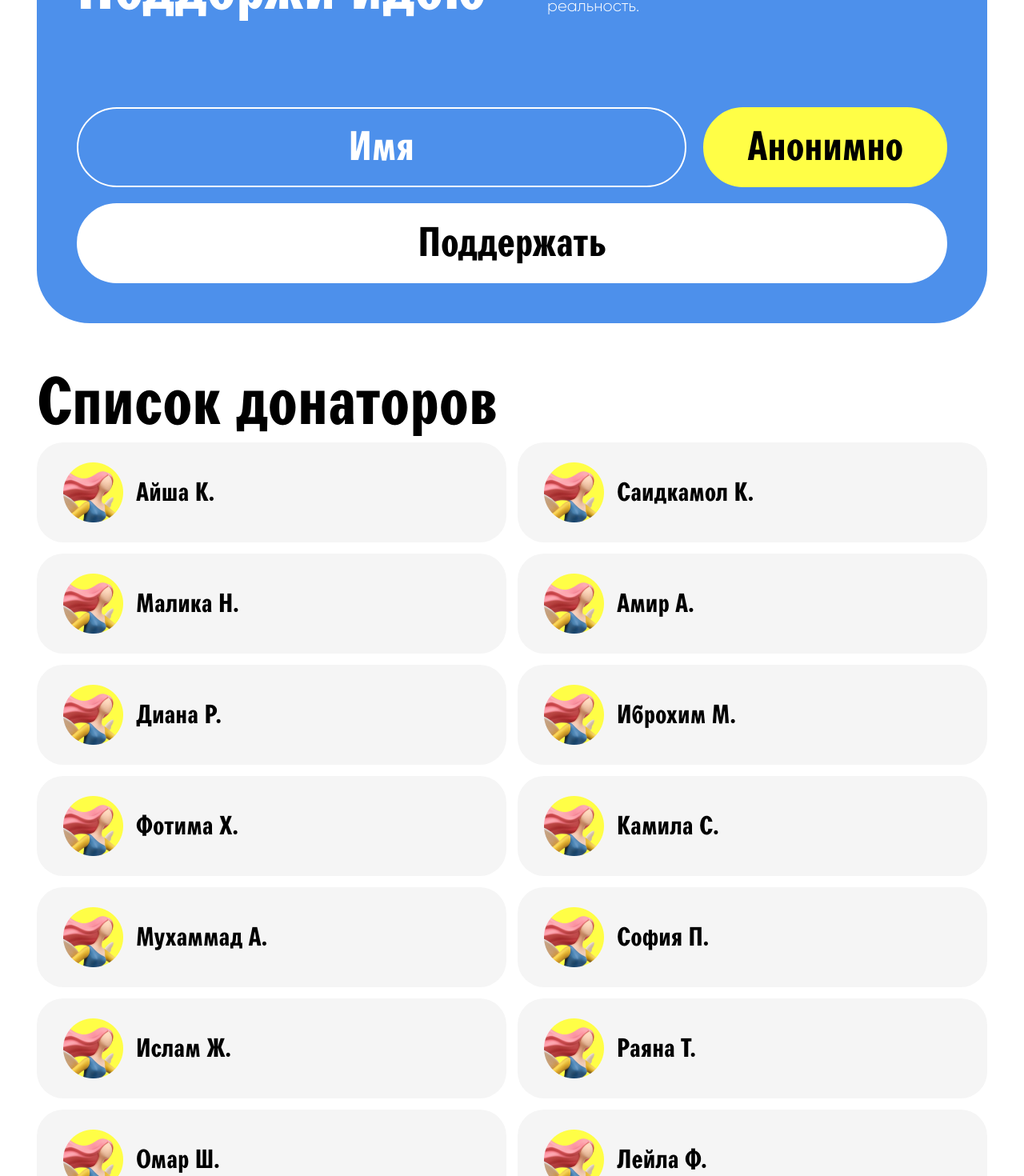
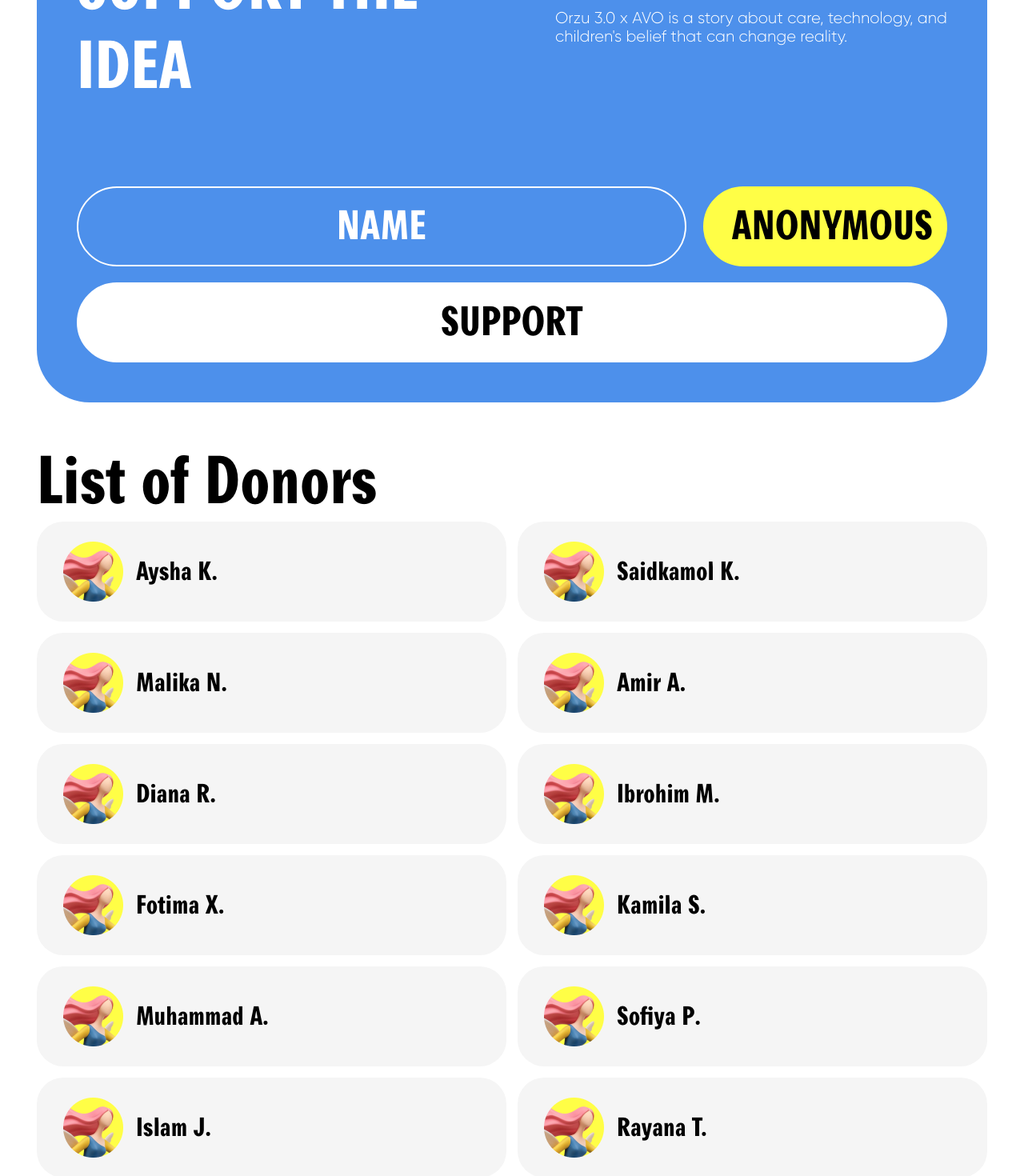
Before and after one commit to MurodillaErgashev03/orzu, a React (Vite) app: page /donate in a window 1280 px wide. Shown: the part 220-1690 px from the top of the page at 80% size. Built offline with nearby package versions, Linux system fonts and the light colour scheme.

Commit message:
single page tili ulandi

```diff
--- a/src/language/en.ts
+++ b/src/language/en.ts
@@ -134,4 +134,35 @@ export const languageEn = {
     userAgreement: "User Agreement",
     privacyPolicy: "Privacy Policy",
   },
+  donate: {
+    title: "SUPPORT THE IDEA",
+    desc: "Orzu 3.0 x AVO is a story about care, technology, and children's belief that can change reality.",
+    nameBtn: "NAME",
+    anonimBtn: "ANONYMOUS",
+    supportBtn: "SUPPORT",
+    subtitle: "List of Donors",
+    name1: "Aysha K.",
+    name2: "Saidkamol K.",
+    name3: "Malika N.",
+    name4: "Amir A.",
+    name5: "Diana R.",
+    name6: "Ibrohim M.",
+    name7: "Fotima X.",
+    name8: "Kamila S.",
+    name9: "Muhammad A.",
+    name10: "Sofiya P.",
+    name11: "Islam J.",
+    name12: "Rayana T.",
+    name13: "Omar Sh.",
+    name14: "Leyla F.",
+  },
+  single: {
+    topTitle: "Shavkatova Sevnora",
+    topdesc:
+      "Guardian angel – a female figure in a white dress with large wings; long black hair; crystal sphere.",
+
+    bottomLeftDesc:
+      "Guardian angel – a female figure in a white dress with large wings; long black hair; crystal sphere.",
+    sculptureExhibit: "Sculpture for exhibition",
+  },
 };
--- a/src/language/ru.ts
+++ b/src/language/ru.ts
@@ -139,4 +139,37 @@ export const languageRu = {
     userAgreement: "Пользовательское соглашение",
     privacyPolicy: "Политика конфиденциальности",
   },
+
+  donate: {
+    title: "ПОДДЕРЖИ ИДЕЮ",
+    desc: "Orzu 3.0 x AVO — это история о заботе, технологиях и детской вере, которая способна изменить реальность.",
+    nameBtn: "ИМЯ",
+    anonimBtn: "АНОНИМНО",
+    supportBtn: "ПОДДЕРЖАТЬ",
+    subtitle: "Список донаторов",
+    name1: "Айша К.",
+    name2: "Саидкамол К.",
+    name3: "Малика Н.",
+    name4: "Амир А.",
+    name5: "Диана Р.",
+    name6: "Иброхим М.",
+    name7: "Фотима Х.",
+    name8: "Камила С.",
+    name9: "Мухаммад А.",
+    name10: "София П.",
+    name11: "Ислам Ж.",
+    name12: "Раяна Т.",
+    name13: "Омар Ш.",
+    name14: "Лейла Ф.",
+  },
+
+  single: {
+    topTitle: "Шавкатова Севнора",
+    topdesc:
+      "Ангел‑хранитель – женский образ в белом платье, с большими крыльями; длинные чёрные волосы; хрустальный шар.",
+
+    bottomLeftDesc:
+      "Ангел‑хранитель – женский образ в белом платье, с большими крыльями; длинные чёрные волосы; хрустальный шар.",
+    sculptureExhibit: "Скульптура для выставки",
+  },
 };
--- a/src/language/uz.ts
+++ b/src/language/uz.ts
@@ -141,4 +141,35 @@ export const languageUz = {
     userAgreement: "Foydalanuvchi shartnomasi",
     privacyPolicy: "Maxfiylik siyosati",
   },
+  donate: {
+    title: "IDEYANI QO‘LLAB-QUVVATLASH",
+    desc: "Orzu 3.0 x AVO — bu g‘amxo‘rlik, texnologiyalar va bolalarning haqiqatni o‘zgartira oladigan ishonchi haqidagi hikoya.",
+    nameBtn: "ISMI",
+    anonimBtn: "ANONIM",
+    supportBtn: "QO‘LLAB-QUVVATLASH",
+    subtitle: "Donatorlar ro‘yxati",
+    name1: "Aysha K.",
+    name2: "Saidkamol K.",
+    name3: "Malika N.",
+    name4: "Amir A.",
+    name5: "Diana R.",
+    name6: "Ibrohim M.",
+    name7: "Fotima X.",
+    name8: "Kamila S.",
+    name9: "Muhammad A.",
+    name10: "Sofiya P.",
+    name11: "Islam J.",
+    name12: "Rayana T.",
+    name13: "Omar Sh.",
+    name14: "Leyla F.",
+  },
+  single: {
+    topTitle: "Shavkatova Sevnora",
+    topdesc:
+      "Farishtaning qo‘riqchisi – oq libos kiygan ayol surati, katta qanotlar bilan; uzun qora sochlar; shaffof shar.",
+
+    bottomLeftDesc:
+      "Farishtaning qo‘riqchisi – oq libos kiygan ayol surati, katta qanotlar bilan; uzun qora sochlar; shaffof shar.",
+    sculptureExhibit: "Ko‘rgazma uchun haykaltaroshlik",
+  },
 };
--- a/src/pages/donate/index.tsx
+++ b/src/pages/donate/index.tsx
@@ -3,27 +3,30 @@ import styles from "./donate.module.scss";
 import { Flex } from "antd";
 import avatar from "src/assets/img/donate-avatar.png";
 import { useScreenSize } from "src/utils/useWindowSize";
-
-const kidsData = [
-  { img: avatar, title: "Айша К." },
-  { img: avatar, title: "Саидкамол К." },
-  { img: avatar, title: "Малика Н." },
-  { img: avatar, title: "Амир А." },
-  { img: avatar, title: "Диана Р." },
-  { img: avatar, title: "Иброхим М." },
-  { img: avatar, title: "Фотима Х." },
-  { img: avatar, title: "Камила С." },
-  { img: avatar, title: "Мухаммад А." },
-  { img: avatar, title: "София П." },
-  { img: avatar, title: "Ислам Ж." },
-  { img: avatar, title: "Раяна Т." },
-  { img: avatar, title: "Омар Ш." },
-  { img: avatar, title: "Лейла Ф." },
-];
+import { useTranslation } from "react-i18next";
 
 function DonatePage() {
   const isDesktop = useScreenSize(1130);
   const isMobile = useScreenSize(850);
+
+  const { t } = useTranslation();
+
+  const kidsData = [
+    { img: avatar, title: t("donate.name1") },
+    { img: avatar, title: t("donate.name2") },
+    { img: avatar, title: t("donate.name3") },
+    { img: avatar, title: t("donate.name4") },
+    { img: avatar, title: t("donate.name5") },
+    { img: avatar, title: t("donate.name6") },
+    { img: avatar, title: t("donate.name7") },
+    { img: avatar, title: t("donate.name8") },
+    { img: avatar, title: t("donate.name9") },
+    { img: avatar, title: t("donate.name10") },
+    { img: avatar, title: t("donate.name11") },
+    { img: avatar, title: t("donate.name12") },
+    { img: avatar, title: t("donate.name13") },
+    { img: avatar, title: t("donate.name14") },
+  ];
 
   return (
     <div className={styles.donatePage}>
@@ -31,11 +34,8 @@ function DonatePage() {
         <div className={styles.content}>
           <div className={styles.topContent}>
             <div className={styles.titleWrapper}>
-              <h2>Поддержи идею</h2>
-              <p>
-                Orzu 3.0 x AVO — это история о заботе, технологиях и детской
-                вере, которая способна изменить реальность.
-              </p>
+              <h2>{t("donate.title")}</h2>
+              <p>{t("donate.desc")}</p>
             </div>
             <div className={styles.buttonWrapper}>
               <Flex
@@ -54,7 +54,7 @@ function DonatePage() {
                   textColor="white"
                   borderRadius={66}
                 >
-                  Имя
+                  {t("donate.nameBtn")}
                 </CustomButton>
                 <CustomButton
                   fontSize={isDesktop ? 32 : isMobile ? 24 : 50}
@@ -64,7 +64,7 @@ function DonatePage() {
                   width={isMobile ? "100%" : "28%"}
                   borderRadius={66}
                 >
-                  Анонимно
+                  {t("donate.anonimBtn")}
                 </CustomButton>
               </Flex>
               <CustomButton
@@ -78,13 +78,13 @@ function DonatePage() {
                 width={"100%"}
                 borderRadius={66}
               >
-                Поддержать
+                {t("donate.supportBtn")}
               </CustomButton>
             </div>
           </div>
 
           <div className={styles.bottomBlock}>
-            <h3>Список донаторов</h3>
+            <h3> {t("donate.subtitle")}</h3>
             <div className={styles.cards}>
               {kidsData.map((kid, index) => (
                 <div key={index} className={styles.card}>
--- a/src/pages/home/sections/year-review/year-review.module.scss
+++ b/src/pages/home/sections/year-review/year-review.module.scss
@@ -18,6 +18,7 @@
       }
       .descriptionWrapper {
         @include flex();
+        gap: 30px;
         margin-top: 50px;
         p {
           font-family: $font-secondary;
@@ -92,8 +93,7 @@
 
 @media screen and (max-width: 600px) {
   .yearReview {
-
-    .iframe{
+    .iframe {
       height: 205px !important;
     }
     .cards {
--- a/src/pages/single/index.tsx
+++ b/src/pages/single/index.tsx
@@ -6,9 +6,11 @@ import modern from "src/assets/img/modern.png";
 import { I3Dcube } from "iconsax-react";
 import IdeaSupport from "../home/sections/idea-support";
 import { useScreenSize } from "src/utils/useWindowSize";
+import { useTranslation } from "react-i18next";
 
 function SinglePage() {
   const isMobile = useScreenSize(650);
+  const { t } = useTranslation();
 
   return (
     <div className={styles.single}>
@@ -17,11 +19,8 @@ function SinglePage() {
           <Flex className={styles.topContent} gap={16}>
             <div className={styles.userCard}>
               <img src={cardimg} alt="card-img" />
-              <h3>Шавкатова Севнора</h3>
-              <p>
-                Ангел‑хранитель – женский образ в белом платье, с большими
-                крыльями; длинные чёрные волосы; хрустальный шар.
-              </p>
+              <h3>{t("single.topTitle")}</h3>
+              <p>{t("single.topdesc")}</p>
             </div>
 
             <iframe
@@ -49,15 +48,12 @@ function SinglePage() {
               >
                 <div>
                   <h3>Defne</h3>
-                  <p>
-                    Ангел‑хранитель – женский образ в белом платье, с большими
-                    крыльями; длинные чёрные волосы; хрустальный шар.
-                  </p>
+                  <p>{t("single.bottomLeftDesc")}</p>
                 </div>
-                <h5>Скульптура для выставки</h5>
+                <h5>{t("single.sculptureExhibit")}</h5>
               </div>
               <img src={img} alt="" />
-              <h6>Скульптура для выставки</h6>
+              <h6>{t("single.sculptureExhibit")}</h6>
 
               {isMobile ? "" : <I3Dcube size="32" color="black" />}
             </Flex>
```
